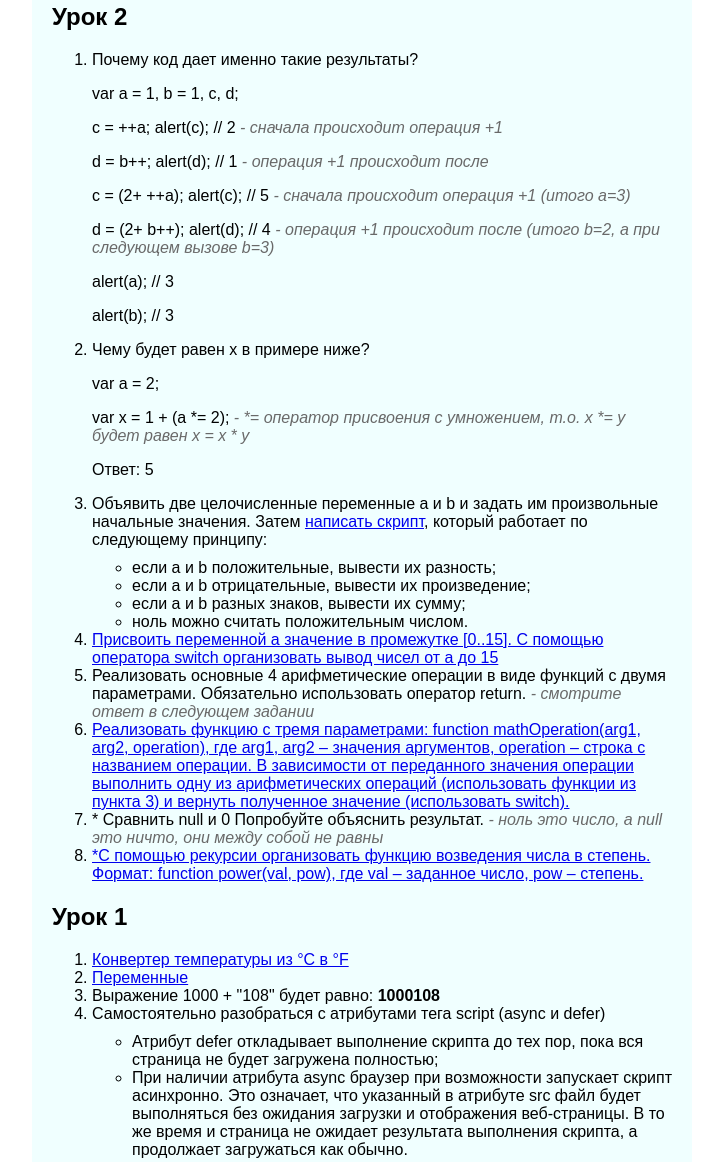
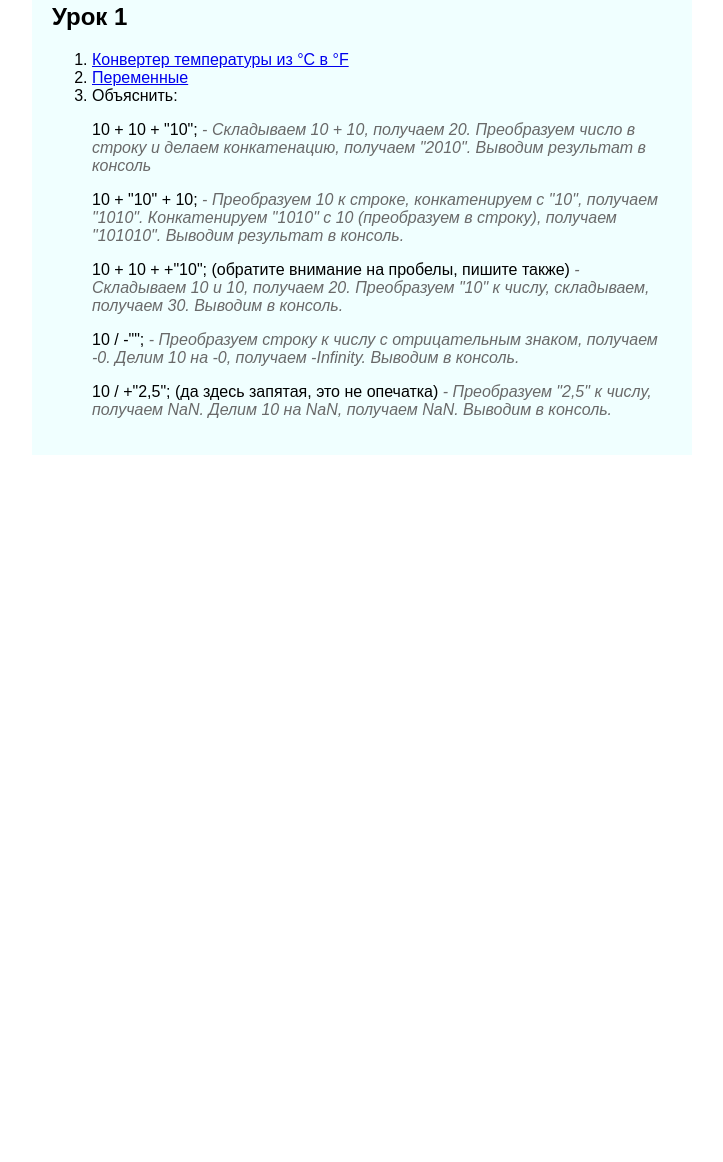
Before and after one commit to rostomova/gbjs, a plain HTML site: page Homework Lesson 1/index.html in a window 1280 px wide. Shown: the part 97-1259 px from the top of the page, without its empty margins (278-1001 px from the left). After the commit the page ends 800 px from the top, so only its background shows below. Drawn offline with Linux system fonts and the light colour scheme.

Commit message:
Lesson1
homework new

```diff
--- a/Homework Lesson 1/index.html
+++ b/Homework Lesson 1/index.html
@@ -10,93 +10,6 @@
     <main>
       <div class="hw">
         <h1>Домашняя работа по JS</h1>
-        <h2>Урок 2</h2>
-        <ol>
-          <li>
-            Почему код дает именно такие результаты?
-            <p>var a = 1, b = 1, c, d;</p>
-            <p>
-              c = ++a; alert(c); // 2 <i>- сначала происходит операция +1</i>
-            </p>
-            <p>d = b++; alert(d); // 1 <i>- операция +1 происходит после</i></p>
-            <p>
-              c = (2+ ++a); alert(c); // 5
-              <i>- сначала происходит операция +1 (итого а=3)</i>
-            </p>
-            <p>
-              d = (2+ b++); alert(d); // 4
-              <i
-                >- операция +1 происходит после (итого b=2, а при следующем
-                вызове b=3)</i
-              >
-            </p>
-            <p>alert(a); // 3</p>
-            <p>alert(b); // 3</p>
-          </li>
-          <li>
-            Чему будет равен x в примере ниже?
-            <p>var a = 2;</p>
-            <p>
-              var x = 1 + (a *= 2);
-              <i
-                >- *= оператор присвоения с умножением, т.о. x *= y будет равен
-                x = x * y
-              </i>
-            </p>
-            <p>
-              Ответ:
-              <script>
-                var a = 2;
-                var x = 1 + (a *= 2);
-                document.write(x);
-              </script>
-            </p>
-          </li>
-          <li>
-            Объявить две целочисленные переменные a и b и задать им произвольные
-            начальные значения. Затем
-            <a href="lesson2_3.html">написать скрипт</a>, который работает по
-            следующему принципу:
-            <ul>
-              <li>если a и b положительные, вывести их разность;</li>
-              <li>если а и b отрицательные, вывести их произведение;</li>
-              <li>если а и b разных знаков, вывести их сумму;</li>
-              <li>ноль можно считать положительным числом.</li>
-            </ul>
-          </li>
-          <li>
-            <a href="switch.html"
-              >Присвоить переменной а значение в промежутке [0..15]. С помощью
-              оператора switch организовать вывод чисел от a до 15</a
-            >
-          </li>
-          <li>
-            Реализовать основные 4 арифметические операции в виде функций с
-            двумя параметрами. Обязательно использовать оператор return.
-            <i>- смотрите ответ в следующем задании</i>
-          </li>
-          <li>
-            <a href="math.html"
-              >Реализовать функцию с тремя параметрами: function
-              mathOperation(arg1, arg2, operation), где arg1, arg2 – значения
-              аргументов, operation – строка с названием операции. В зависимости
-              от переданного значения операции выполнить одну из арифметических
-              операций (использовать функции из пункта 3) и вернуть полученное
-              значение (использовать switch).</a
-            >
-          </li>
-          <li>
-            * Сравнить null и 0 Попробуйте объяснить результат.
-            <i>- ноль это число, а null это ничто, они между собой не равны</i>
-          </li>
-          <li>
-            <a href="degree.html"
-              >*С помощью рекурсии организовать функцию возведения числа в
-              степень. Формат: function power(val, pow), где val – заданное
-              число, pow – степень.</a
-            >
-          </li>
-        </ol>
         <h2>Урок 1</h2>
         <ol>
           <li>
@@ -104,30 +17,53 @@
           </li>
           <li><a href="vars.html">Переменные</a></li>
           <li>
-            Выражение 1000 + "108" будет равно:
+            Объяснить:
+            <p>
+              10 + 10 + "10";
+              <i>
+                - Складываем 10 + 10, получаем 20. Преобразуем число в строку и
+                делаем конкатенацию, получаем "2010". Выводим результат в
+                консоль</i
+              >
+            </p>
+            <p>
+              10 + "10" + 10;
+              <i>
+                - Преобразуем 10 к строке, конкатенируем с "10", получаем
+                "1010". Конкатенируем "1010" с 10 (преобразуем в строку),
+                получаем "101010". Выводим результат в консоль.
+              </i>
+            </p>
+            <p>
+              10 + 10 + +"10"; (обратите внимание на пробелы, пишите также)
+              <i>
+                - Складываем 10 и 10, получаем 20. Преобразуем "10" к числу,
+                складываем, получаем 30. Выводим в консоль.</i
+              >
+            </p>
+            <p>
+              10 / -"";
+              <i>
+                - Преобразуем строку к числу с отрицательным знаком, получаем
+                -0. Делим 10 на -0, получаем -Infinity. Выводим в консоль.</i
+              >
+            </p>
+            <p>
+              10 / +"2,5"; (да здесь запятая, это не опечатка)
+              <i>
+                - Преобразуем "2,5" к числу, получаем NaN. Делим 10 на NaN,
+                получаем NaN. Выводим в консоль.</i
+              >
+            </p>
+
             <script>
-              var a = 1000;
-              var b = '108';
-              var c = a + b;
-              document.write('<b>' + c + '</b>');
+              console.log(10 + 10 + '10');
+              console.log(10 + '10' + 10);
+              console.log(10 + 10 + +'10');
+              console.log(10 / -'');
+              console.log(10 / +'2,5');
             </script>
           </li>
-          <li>
-            Самостоятельно разобраться с атрибутами тега script (async и defer)
-          </li>
-          <ul>
-            <li>
-              Атрибут defer откладывает выполнение скрипта до тех пор, пока вся
-              страница не будет загружена полностью;
-            </li>
-            <li>
-              При наличии атрибута async браузер при возможности запускает
-              скрипт асинхронно. Это означает, что указанный в атрибуте src файл
-              будет выполняться без ожидания загрузки и отображения
-              веб-страницы. В то же время и страница не ожидает результата
-              выполнения скрипта, а продолжает загружаться как обычно.
-            </li>
-          </ul>
         </ol>
       </div>
     </main>
--- a/Homework Lesson 1/temp.js
+++ b/Homework Lesson 1/temp.js
@@ -1,4 +1,5 @@
-var tempCel = prompt('Введите температуру в цельсиях');
+'use strict';
+let tempCel = prompt('Введите температуру в цельсиях');
 
 if (tempCel == '') {
   alert('Увы, дружочек, ты ничего не ввёл!');
--- a/Homework Lesson 1/vars.js
+++ b/Homework Lesson 1/vars.js
@@ -1,4 +1,5 @@
-var admin, name;
-name = 'Kate';
+'use strict';
+let admin, name;
+name = 'Василий';
 admin = name;
 alert(admin);
```
